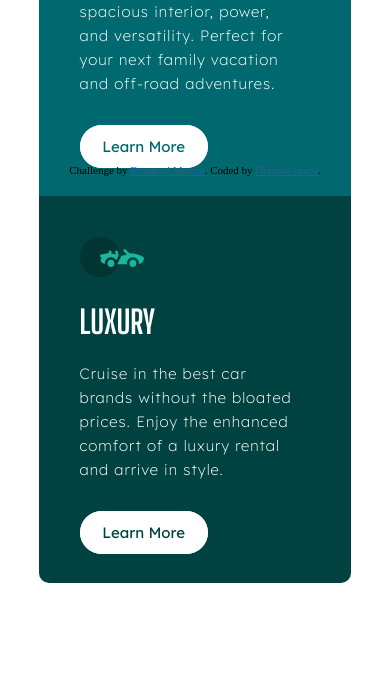
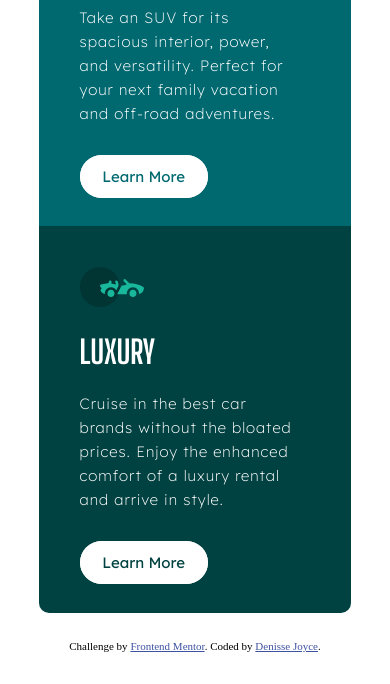
Before and after one commit to denissejoyce/3-column-preview-card-component-main, a plain HTML site: page index.html in a window 390 px wide. Shown: the part 626-1310 px from the top of the page. Before the commit the page ends 1209 px from the top, so only its background shows below. Drawn offline with Linux system fonts and the light colour scheme.

Commit message:
updated index.html and style.css

```diff
--- a/index.html
+++ b/index.html
@@ -47,8 +47,10 @@
     </article>
   </main>
   <footer class="attribution">
-    Challenge by <a href="https://www.frontendmentor.io?ref=challenge" target="_blank">Frontend Mentor</a>.
-    Coded by <a href="#">Denisse Joyce</a>.
+    <p>
+      Challenge by <a href="https://www.frontendmentor.io?ref=challenge" target="_blank">Frontend Mentor</a>.
+      Coded by <a href="#">Denisse Joyce</a>.
+    </p>
   </footer>
 </body>
 </html>
--- a/style.css
+++ b/style.css
@@ -81,7 +81,7 @@ body {
     align-items: center;
     display: flex;
     font-size: 93.75%;
-    height: 100vh;
+    min-height: 100vh;
     justify-content: center;
 
 }
@@ -240,10 +240,16 @@ main {
     main::before {
         content: '';
         display: block;
-        height: 50px;
+        height: 5rem;
     }
     .attribution {
-        position: block;
+        display: grid;
+        top: 170%;
+    }
+    .attribution::after {
+        content: '';
+        display: block;
+        height: 2rem;
     }
     .luxury {
         border-radius: 0 0 10px 10px;
@@ -252,3 +258,14 @@ main {
         border-radius: 10px 10px 0 0;
     }
 }
+
+@media (max-width: 511px) {
+    .attribution {
+        top: 150%;
+    }
+    .attribution::after {
+        content: '';
+        display: block;
+        height: 2rem;
+    }
+}
```
